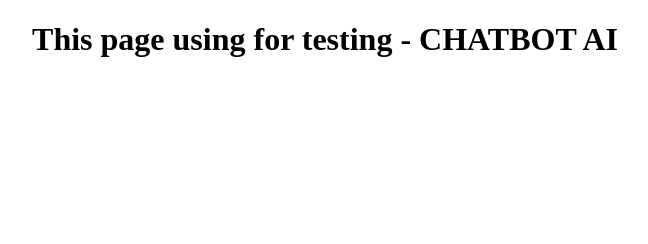
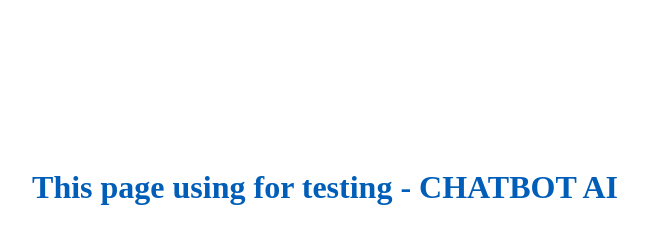
Before and after one commit to decpm2025-ui/tpt-ai, a plain HTML site: page index.html in a window 1280 px wide. Shown: the whole page, without its empty margins (315-963 px from the left). Drawn offline with Linux system fonts and the light colour scheme.

Commit message:
Update index.html

```diff
--- a/index.html
+++ b/index.html
@@ -18,7 +18,7 @@ window.VNLP = {
 }
 </script>
 <script src="https://apis.vagent.ai/public/sdk/web/vagent.websdk.js"></script>
-	<h1 style="text-align: center;">This page using for testing - CHATBOT AI</h1>
+	<h1 style="text-align: center; color:#005eb8;"><br><br><br><br>This page using for testing - CHATBOT AI</h1>
 </body>
 
 </html>
```
